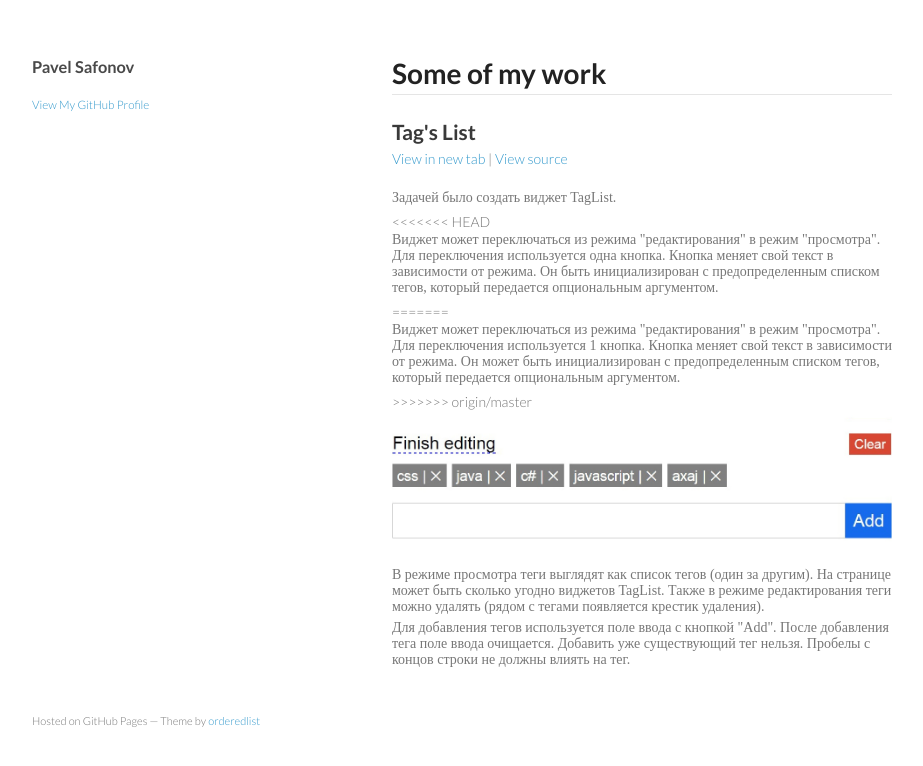
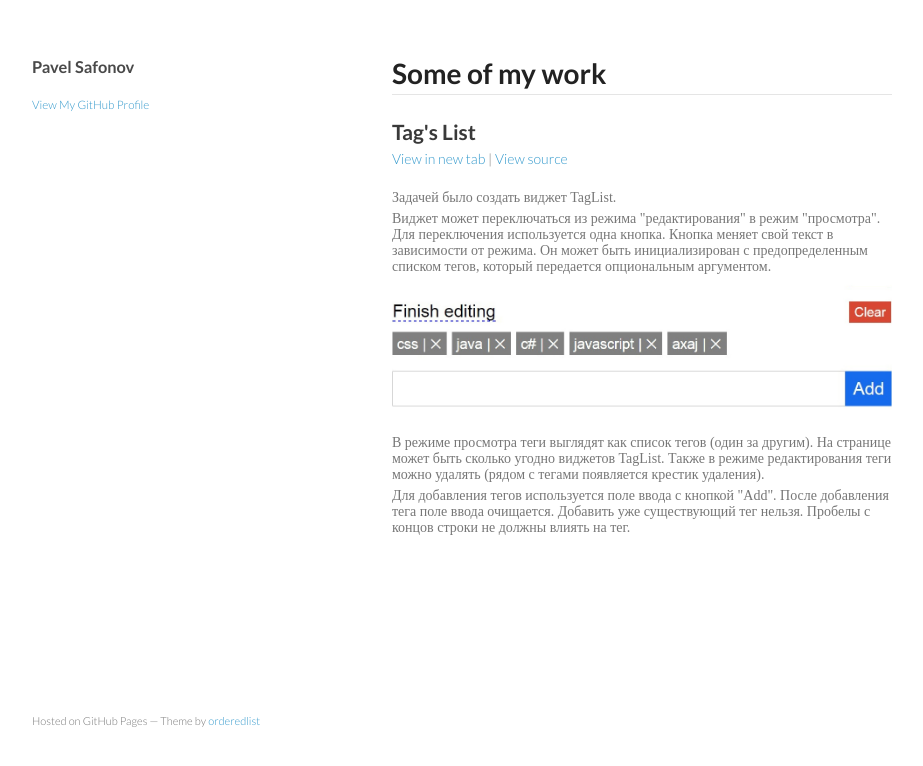
Before and after one commit to pssafonov/pssafonov.github.io, a plain HTML site: page index.html in a window 1280 px wide. Shown: the whole page, without its empty margins (178-1101 px from the left). Drawn offline with Linux system fonts and the light colour scheme.

Commit message:
conflict remove

```diff
--- a/index.html
+++ b/index.html
@@ -31,11 +31,7 @@
 <a href="/tagslist" target="_blank">View in new tab</a> | <a href="https://github.com/pssafonov/pssafonov.github.io/tree/master/tagslist" target="_blank">View source</a>
 <br><br>
 <p class="description">Задачей было cоздать виджет TagList.</p>
-<<<<<<< HEAD
-<p class="description">Виджет может переключаться из режима "редактирования" в режим "просмотра". Для переключения используется одна кнопка. Кнопка меняет свой текст в зависимости от режима. Он быть инициализирован с предопределенным списком тегов, который передается опциональным аргументом.</p>
-=======
-<p class="description">Виджет может переключаться из режима "редактирования" в режим "просмотра". Для переключения используется 1 кнопка. Кнопка меняет свой текст в зависимости от режима. Он может быть инициализирован с предопределенным списком тегов, который передается опциональным аргументом.</p>
->>>>>>> origin/master
+<p class="description">Виджет может переключаться из режима "редактирования" в режим "просмотра". Для переключения используется одна кнопка. Кнопка меняет свой текст в зависимости от режима. Он может быть инициализирован с предопределенным списком тегов, который передается опциональным аргументом.</p>
 <a href="/tagslist" target="_blank"><img src="img/tags_list.jpg" alt="Tag's List"></a>
 <p class="description">В режиме просмотра теги выглядят как список тегов (один за другим). На странице может быть сколько угодно виджетов TagList. Также в режиме редактирования теги можно удалять (рядом с тегами появляется крестик удаления).</p>
 <p class="description">Для добавления тегов используется поле ввода с кнопкой "Add". После добавления тега поле ввода очищается. Добавить уже существующий тег нельзя. Пробелы с концов строки не должны влиять на тег.</p>
```
